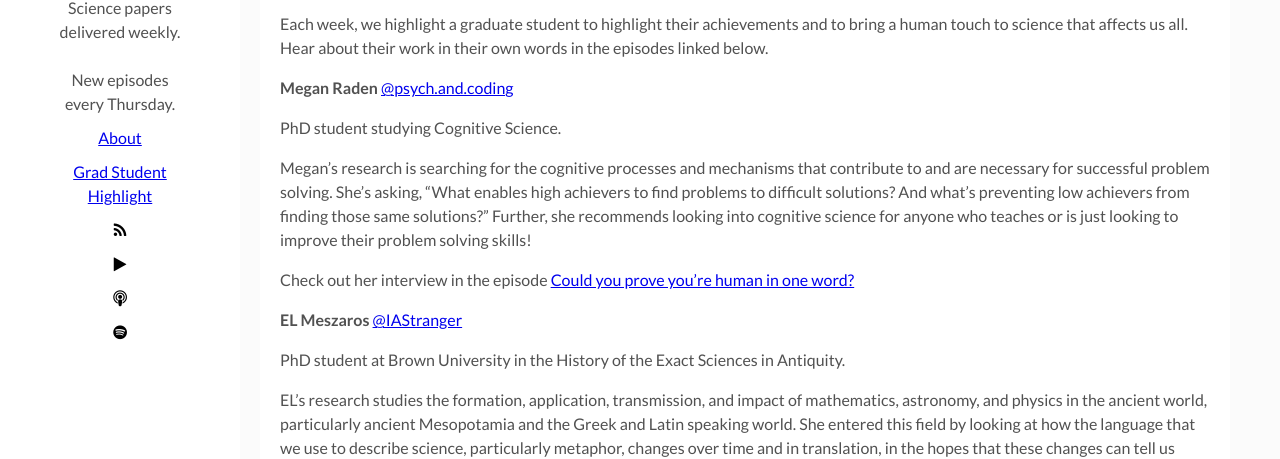
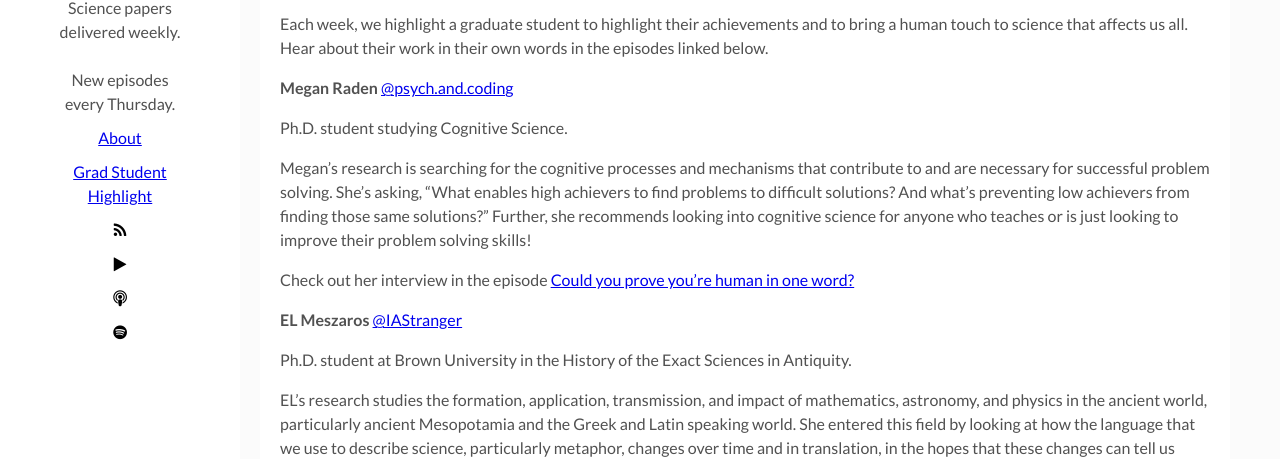
Before and after one commit to paperboyspodcast/paperboyspodcast.github.io, a Jekyll site: the page built from gradhighlight.md, in a window 1280 px wide and 900 px high. Shown: the part 183-642 px from the top of the window. Built offline with Jekyll 4.4.1, drawn with Linux system fonts in a browser that asks for light colours; comment, search, counter and statistics services are not loaded.

Commit message:
Update gradhighlight.md

```diff
--- a/gradhighlight.md
+++ b/gradhighlight.md
@@ -10,7 +10,7 @@ Each week, we highlight a graduate student to highlight their achievements and t
 **Megan Raden**
 [@psych.and.coding](https://www.instagram.com/psych.and.coding)
 
-PhD student studying Cognitive Science.
+Ph.D. student studying Cognitive Science.
 
 Megan's research is searching for the cognitive processes and mechanisms that contribute to and are necessary for successful problem solving. She's asking, "What enables high achievers to find problems to difficult solutions? And what's preventing low achievers from finding those same solutions?" Further, she recommends looking into cognitive science for anyone who teaches or is just looking to improve their problem solving skills!
 
@@ -19,7 +19,7 @@ Check out her interview in the episode [Could you prove you're human in one word
 **EL Meszaros**
 [@IAStranger](https://www.instagram.com/IAStranger/)
 
-PhD student at Brown University in the History of the Exact Sciences in Antiquity.
+Ph.D. student at Brown University in the History of the Exact Sciences in Antiquity.
 
 EL's research studies the formation, application, transmission, and impact of mathematics, astronomy, and physics in the ancient world, particularly ancient Mesopotamia and the Greek and Latin speaking world. She entered this field by looking at how the language that we use to describe science, particularly metaphor, changes over time and in translation, in the hopes that these changes can tell us something about how scientific concepts were understood in their time. Situating ancient science like this also sheds light on how widespread scientific understanding was and how it overlaps and interacts with other ways of understanding the world.
 
```
